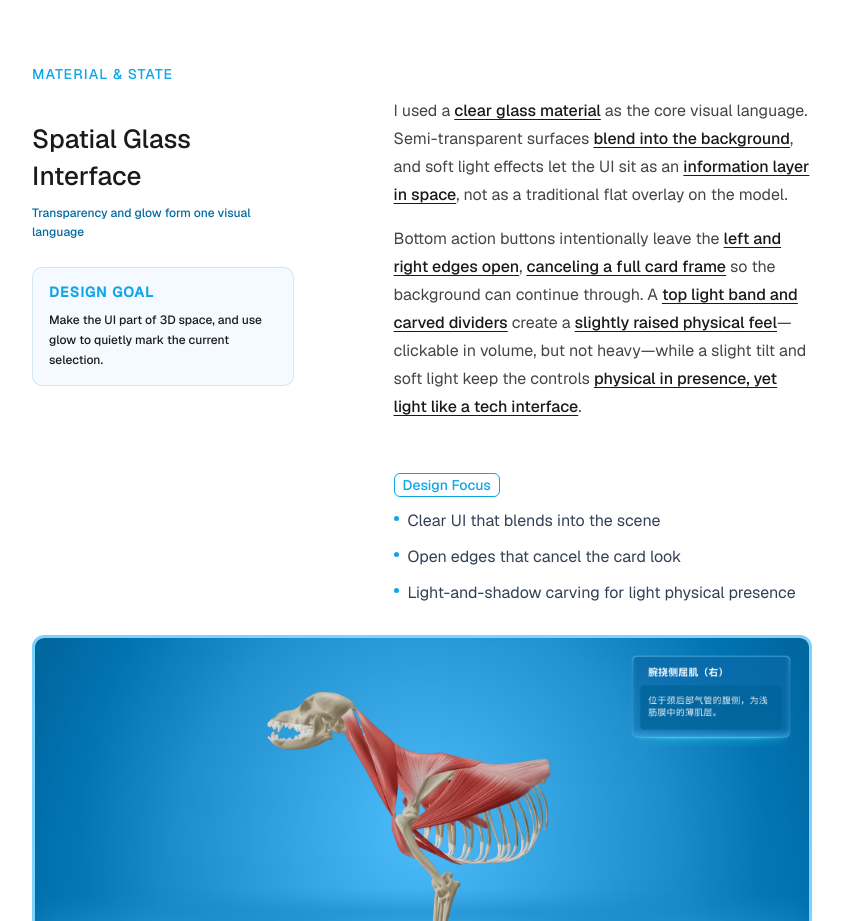
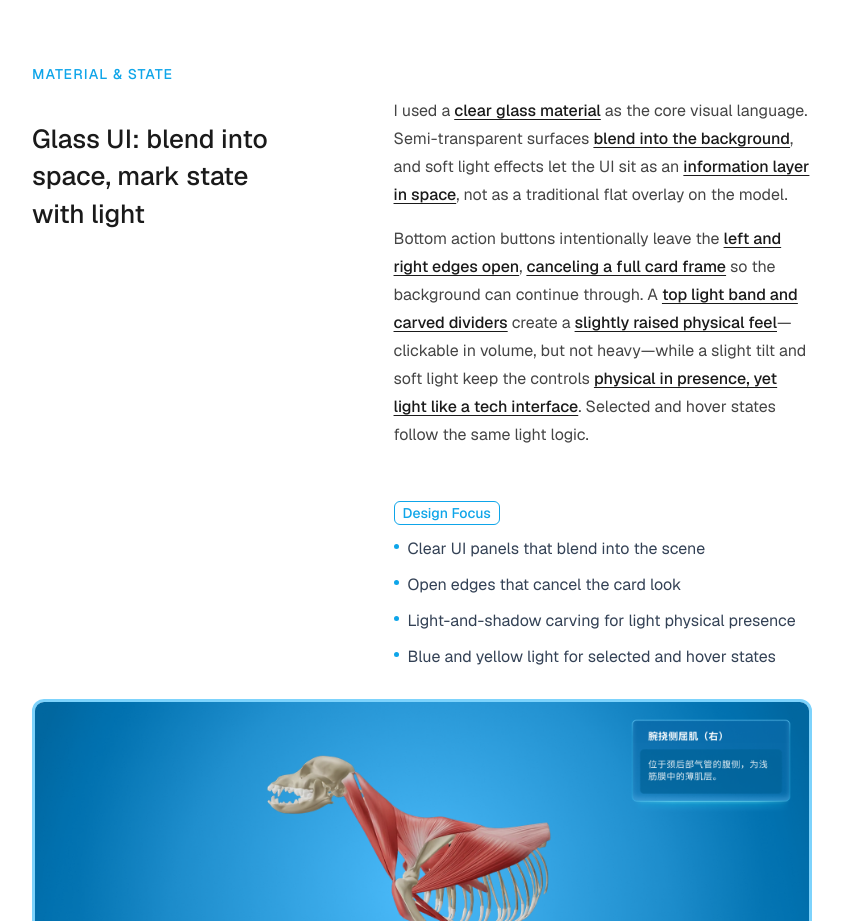
Before and after one commit to jaemin17/portfolio-pro, a Next.js app: page /en/projects/vr-education in a window 1280 px wide. Shown: the part 4280-5201 px from the top of the page, without its empty margins (218-1061 px from the left). Built offline with nearby package versions, Linux system fonts and the light colour scheme.

Commit message:
Tighten material UI module title and state feedback copy.
Fold the design goal into the glass UI headline, refine focus bullets, and keep selection/hover feedback in the light-based material language.

```diff
--- a/src/app/[locale]/projects/vr-education/page.tsx
+++ b/src/app/[locale]/projects/vr-education/page.tsx
@@ -516,29 +516,10 @@ export default async function VrEducationPage({ params }: VrEducationPageProps)
                         <h3 className={styles.uiSystemTitle}>
                           {t(
                             locale,
-                            "融入3D空间的玻璃态UI设计",
-                            "Spatial Glass Interface",
+                            "玻璃态UI：融入空间，光感标出状态",
+                            "Glass UI: blend into space, mark state with light",
                           )}
                         </h3>
-                        <p className={styles.uiSystemSubtitle}>
-                          {t(
-                            locale,
-                            "半透明材质与发光状态组成同一套视觉语言",
-                            "Transparency and glow form one visual language",
-                          )}
-                        </p>
-                        <div className={styles.uiSystemGoal}>
-                          <span className={styles.uiSystemGoalLabel}>
-                            {t(locale, "设计目标", "Design Goal")}
-                          </span>
-                          <p className={styles.uiSystemGoalText}>
-                            {t(
-                              locale,
-                              "让 UI 成为三维空间的一部分，并用光感状态轻轻标出当前选择。",
-                              "Make the UI part of 3D space, and use glow to quietly mark the current selection.",
-                            )}
-                          </p>
-                        </div>
                       </header>
                       <div className={styles.uiSystemModuleBody}>
                         <p className={styles.uiSystemBody}>
@@ -580,7 +561,7 @@ export default async function VrEducationPage({ params }: VrEducationPageProps)
                               <strong className={styles.uiSystemEmphasis}>
                                 既有实体感，又保留科技界面的轻盈
                               </strong>
-                              。
+                              。选中与 hover 也沿用同一套光感逻辑。
                             </>,
                             <>
                               Bottom action buttons intentionally leave the{" "}
@@ -598,7 +579,7 @@ export default async function VrEducationPage({ params }: VrEducationPageProps)
                               <strong className={styles.uiSystemEmphasis}>
                                 physical in presence, yet light like a tech interface
                               </strong>
-                              .
+                              . Selected and hover states follow the same light logic.
                             </>,
                           )}
                         </p>
@@ -609,8 +590,8 @@ export default async function VrEducationPage({ params }: VrEducationPageProps)
                           <li>
                             {t(
                               locale,
-                              "清透UI，融入场景",
-                              "Clear UI that blends into the scene",
+                              "清透UI面板，融入场景",
+                              "Clear UI panels that blend into the scene",
                             )}
                           </li>
                           <li>
@@ -625,6 +606,13 @@ export default async function VrEducationPage({ params }: VrEducationPageProps)
                               locale,
                               "光影雕刻，轻量实体",
                               "Light-and-shadow carving for light physical presence",
+                            )}
+                          </li>
+                          <li>
+                            {t(
+                              locale,
+                              "蓝黄光感，反馈选中与悬停",
+                              "Blue and yellow light for selected and hover states",
                             )}
                           </li>
                         </ul>
```
Also changed, not shown: 1 other file (tests, documents, lock files or other folders).
